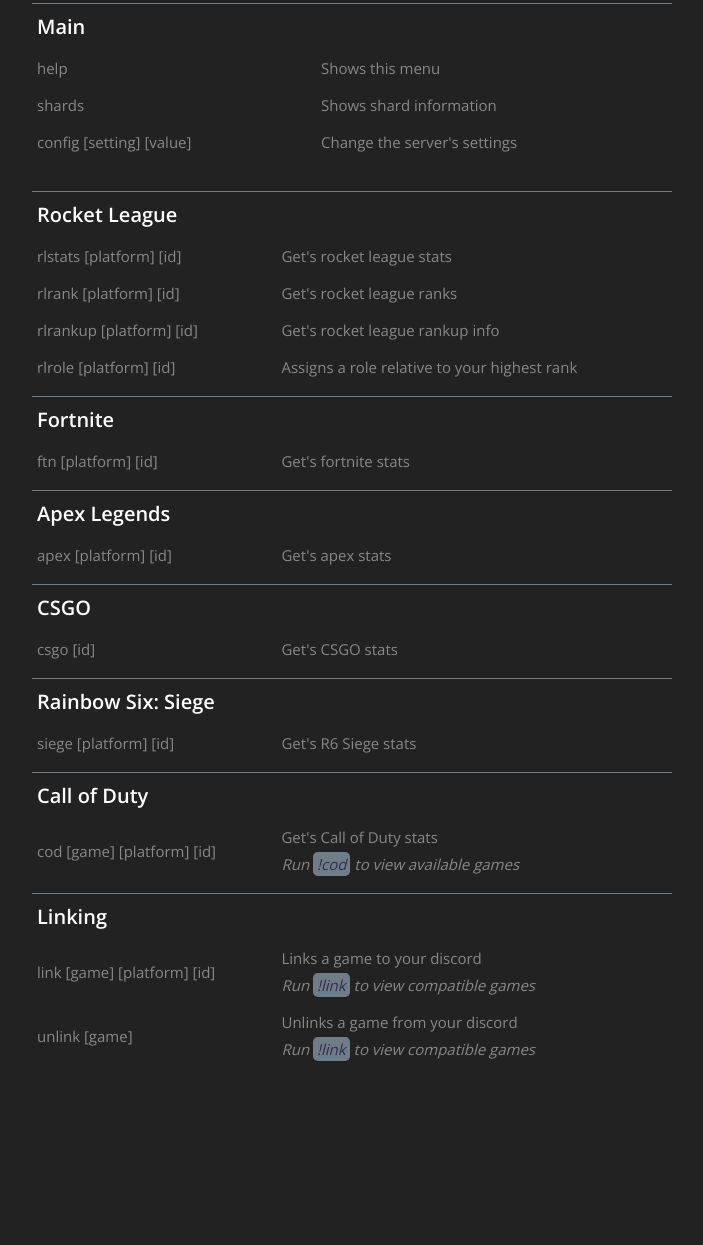
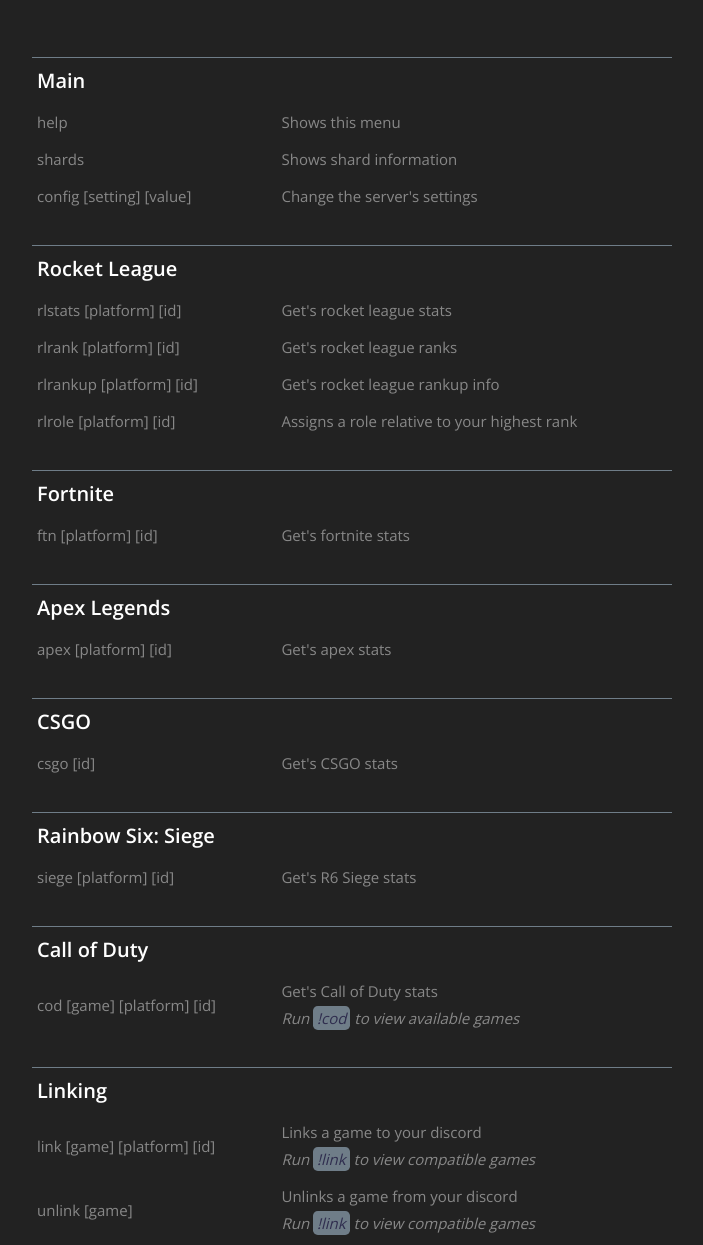
Before and after one commit to WabaDev/q, a plain HTML site: page commands.html in a window 1280 px wide. Shown: the part 476-1721 px from the top of the page, without its empty margins (288-991 px from the left). Drawn offline with nearby package versions, Linux system fonts and the light colour scheme.

Commit message:
Update commands.html
y

```diff
--- a/commands.html
+++ b/commands.html
@@ -28,6 +28,8 @@
 
   <section class="about section-margin pb-xl-70">
     <h4 style="text-align: center">Default prefix is <a style="background: #6f7d88; color: #fff; padding: 4px 4px; border-radius: .3rem">!</a></h4>
+    <br>
+    <br>
     <table align=center style=width:50%>
       <tr>
         <th>Main</th>
@@ -44,8 +46,18 @@
         <td>config [setting] [value]</td>
         <td>Change the server's settings</td>
       </tr>
-    </table>
-    <table align=center style="width:50%;margin-top: 30px">
+      <tr>
+          <td></td>
+          <td></td>
+        </tr>
+        <tr>
+            <td></td>
+            <td></td>
+          </tr>
+          <tr>
+              <td></td>
+              <td></td>
+            </tr>
       <tr>
         <th>Rocket League</th>
         <th></th>
@@ -70,6 +82,14 @@
         <td></td>
         <td></td>
       </tr>
+      <tr>
+          <td></td>
+          <td></td>
+        </tr>
+        <tr>
+            <td></td>
+            <td></td>
+          </tr>
               <tr>
                 <th>Fortnite</th>
                 <th></th>
@@ -83,6 +103,14 @@
                   <td></td>
                 </tr>
                 <tr>
+                    <td></td>
+                    <td></td>
+                  </tr>
+                  <tr>
+                      <td></td>
+                      <td></td>
+                    </tr>
+                <tr>
                   <th>Apex Legends</th>
                   <th></th>
                 </tr>
@@ -94,6 +122,14 @@
                     <td></td>
                     <td></td>
                   </tr>
+                  <tr>
+                      <td></td>
+                      <td></td>
+                    </tr>
+                    <tr>
+                        <td></td>
+                        <td></td>
+                      </tr>
                   <tr>
                     <th>CSGO</th>
                     <th></th>
@@ -107,6 +143,14 @@
                       <td></td>
                     </tr>
                     <tr>
+                        <td></td>
+                        <td></td>
+                      </tr>
+                      <tr>
+                          <td></td>
+                          <td></td>
+                        </tr>
+                    <tr>
                       <th>Rainbow Six: Siege</th>
                       <th></th>
                     </tr>
@@ -117,6 +161,14 @@
                     <td></td>
                     <td></td>
                   </tr>
+                  <tr>
+                      <td></td>
+                      <td></td>
+                    </tr>
+                    <tr>
+                        <td></td>
+                        <td></td>
+                      </tr>
                   <tr>
                     <th>Call of Duty</th>
                     <th></th>
@@ -129,6 +181,14 @@
                         <td></td>
                         <td></td>
                       </tr>
+                      <tr>
+                          <td></td>
+                          <td></td>
+                        </tr>
+                        <tr>
+                            <td></td>
+                            <td></td>
+                          </tr>
                       <tr>
                         <th>Linking</th>
                         <th></th>
```
